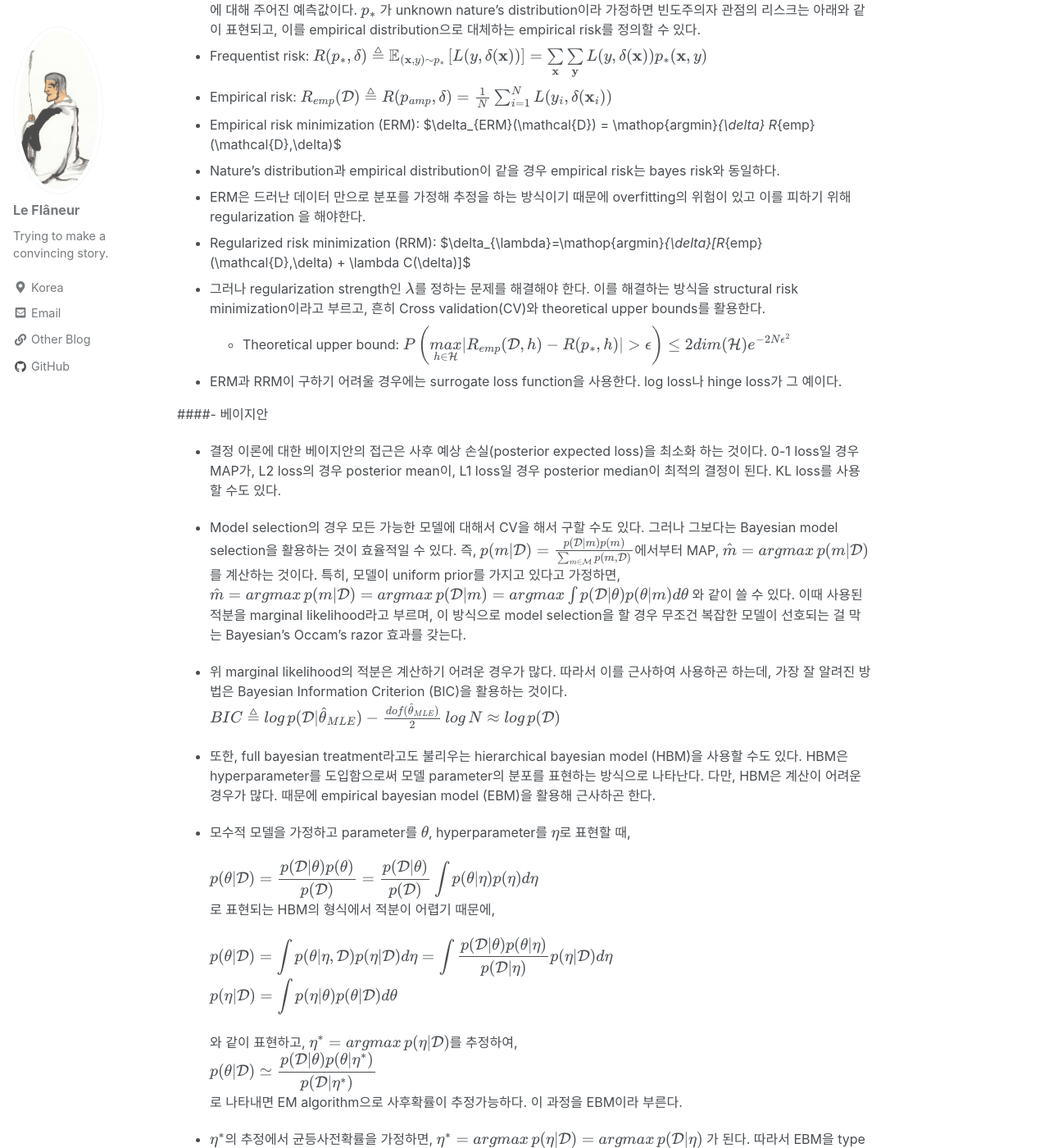
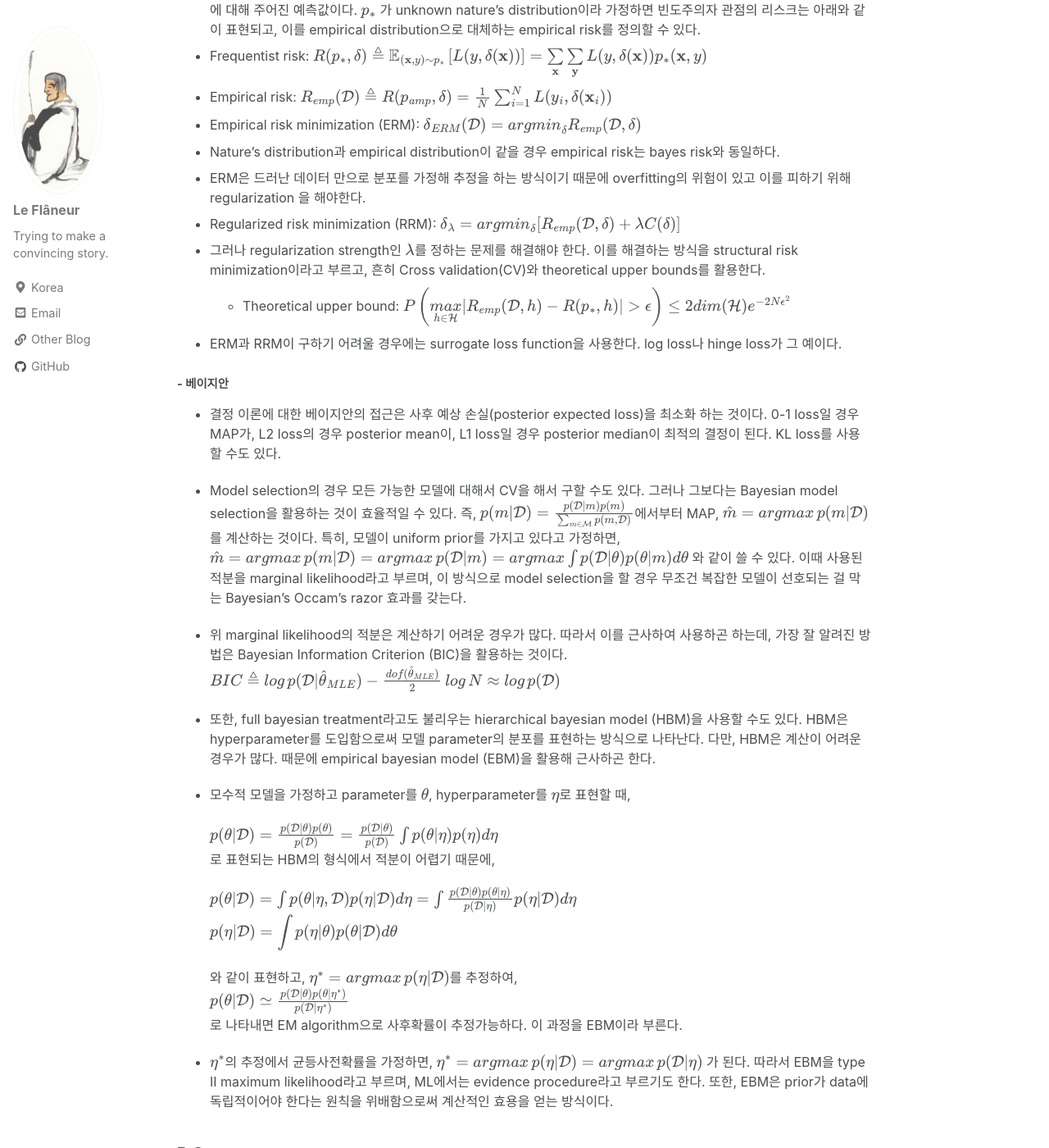
Before and after one commit to jisang0814/vitaflaneur.github.io, a Jekyll site: the page built from _posts/2019-01-15-bayesian-vs-frequentist-in-ml.md, in a window 1280 px wide and 1400 px high, scrolled down 3739 px. Shown: the whole window at 82% size. Built offline with Jekyll 4.4.1, drawn with Linux system fonts in a browser that asks for light colours; nearby versions of some CDN libraries; formulas are drawn with MathJax 3; comment, search, counter and statistics services are not loaded.

Commit message:
Update 2019-01-15-bayesian-vs-frequentist-in-ml.md

```diff
--- a/_posts/2019-01-15-bayesian-vs-frequentist-in-ml.md
+++ b/_posts/2019-01-15-bayesian-vs-frequentist-in-ml.md
@@ -109,17 +109,17 @@
 -  빈도주의자 결정 이론에서 risk의 계산은 실제 데이터 $\mathcal{D}$의 분포를 알아야 수행될 수 있다. 이를 알 수 없는 경우가 많기 때문에 $L(\theta, \delta(\mathcal{D}))$가 아닌 $L(y, \delta(x))$를 사용해 정의한다. 이때 $y$ 는 참이지만 알려지지 않은 반응값이고, $\delta(x)$는 입력 x에 대해 주어진 예측값이다. $p_{\ast}$ 가 unknown nature's distribution이라 가정하면 빈도주의자 관점의 리스크는 아래와 같이 표현되고, 이를 empirical distribution으로 대체하는 empirical risk를 정의할 수 있다.
   -  Frequentist risk: $$R(p_{\ast}, \delta ) \triangleq \mathbb{E}_{(\mathbf{x},y) \sim p_{\ast}} \left[ L(y, \delta(\mathbf{x}))\right] = \underset{\mathbf{x}}{\sum}\underset{\mathbf{y}}{\sum}L(y, \delta(\mathbf{x})) p_{\ast}(\mathbf{x},y)$$
   -  Empirical risk: $$R_{emp}(\mathcal{D}) \triangleq R(p_{amp}, \delta ) = \frac{1}{N} \sum_{i=1}^{N}L(y_i, \delta(\mathbf{x}_i)) $$
-  -  Empirical risk minimization (ERM): $\delta_{ERM}(\mathcal{D}) = \mathop{argmin}_{\delta} R_{emp}(\mathcal{D},\delta)$
+  -  Empirical risk minimization (ERM): $$\delta_{ERM}(\mathcal{D}) = \mathop{argmin}_{\delta} R_{emp}(\mathcal{D},\delta)$$
   -  Nature's distribution과 empirical distribution이 같을 경우 empirical risk는 bayes risk와 동일하다.
 -  ERM은 드러난 데이터 만으로 분포를 가정해 추정을 하는 방식이기 때문에 overfitting의 위험이 있고 이를 피하기 위해 regularization 을 해야한다.
-  -  Regularized risk minimization (RRM): $\delta_{\lambda}=\mathop{argmin}_{\delta}[R_{emp}(\mathcal{D},\delta) + \lambda C(\delta)]$
+  -  Regularized risk minimization (RRM): $$\delta_{\lambda}=\mathop{argmin}_{\delta}[R_{emp}(\mathcal{D},\delta) + \lambda C(\delta)]$$
 - 그러나 regularization strength인 $\lambda$를 정하는 문제를 해결해야 한다. 이를 해결하는 방식을 structural risk minimization이라고 부르고, 흔히 Cross validation(CV)와 theoretical upper bounds를 활용한다.
   -  Theoretical upper bound: $P \left(\underset{h \in \mathcal{H}}{\mathop{max}} \lvert R_{emp}(\mathcal{D},h) -R(p_{\ast} , h) \rvert>\epsilon \right) \leq 2dim(\mathcal{H})e^{-2N\epsilon^2}$
 -  ERM과 RRM이 구하기 어려울 경우에는 surrogate loss function을 사용한다. log loss나 hinge loss가 그 예이다.
 
 
 
-####- 베이지안
+#### - 베이지안
 
 - 결정 이론에 대한 베이지안의 접근은 사후 예상 손실(posterior expected loss)을 최소화 하는 것이다. 0-1 loss일 경우 MAP가, L2 loss의 경우 posterior mean이, L1 loss일 경우 posterior median이 최적의 결정이 된다. KL loss를 사용할 수도 있다.
 
@@ -132,14 +132,14 @@
 
 - 모수적 모델을 가정하고 parameter를 $\theta$, hyperparameter를 $\eta$로 표현할 때,
 
-  $$\displaystyle p(\theta\vert \mathcal{D}) = \frac{p(\mathcal{D}\vert \theta)p(\theta)}{p(\mathcal{D})}= \frac{p(\mathcal{D}\vert \theta)}{p(\mathcal{D})}\int{p(\theta\vert \eta)p(\eta)d\eta} $$
+  $$p(\theta\vert \mathcal{D}) = \frac{p(\mathcal{D}\vert \theta)p(\theta)}{p(\mathcal{D})}= \frac{p(\mathcal{D}\vert \theta)}{p(\mathcal{D})}\int{p(\theta\vert \eta)p(\eta)d\eta} $$
   로 표현되는 HBM의 형식에서 적분이 어렵기 때문에,
 
-  $$\displaystyle p(\theta\vert \mathcal{D}) = \int {p(\theta\vert  \eta,\mathcal{D})p(\eta\vert \mathcal{D})d\eta} = \int{\frac{p(\mathcal{D}\vert \theta)p(\theta\vert \eta)}{p(\mathcal{D}\vert \eta)}p(\eta\vert \mathcal{D})d\eta} $$
+  $$p(\theta\vert \mathcal{D}) = \int {p(\theta\vert  \eta,\mathcal{D})p(\eta\vert \mathcal{D})d\eta} = \int{\frac{p(\mathcal{D}\vert \theta)p(\theta\vert \eta)}{p(\mathcal{D}\vert \eta)}p(\eta\vert \mathcal{D})d\eta} $$
   $$\displaystyle p(\eta\vert \mathcal{D})=\int{p(\eta\vert \theta)p(\theta\vert \mathcal{D})d\theta}$$
 
   와 같이 표현하고,  $\eta^{\ast} = \mathop{argmax}  p(\eta\vert \mathcal{D})$를 추정하여,
-  $$\displaystyle p(\theta\vert \mathcal{D})\simeq \frac{p(\mathcal{D}\vert \theta)p(\theta\vert \eta^{\ast})}{p(\mathcal{D}\vert \eta^{\ast})} $$
+  $$p(\theta\vert \mathcal{D})\simeq \frac{p(\mathcal{D}\vert \theta)p(\theta\vert \eta^{\ast})}{p(\mathcal{D}\vert \eta^{\ast})} $$
   로 나타내면 EM algorithm으로 사후확률이 추정가능하다. 이 과정을 EBM이라 부른다.
 
 - $\eta^{\ast}$의 추정에서 균등사전확률을 가정하면, $\eta^{\ast} = \mathop{argmax}  p(\eta\vert \mathcal{D}) =  \mathop{argmax}  p(\mathcal{D}\vert \eta) $ 가 된다. 따라서 EBM을 type II maximum likelihood라고 부르며, ML에서는 evidence procedure라고 부르기도 한다. 또한, EBM은 prior가 data에 독립적이어야 한다는 원칙을 위배함으로써 계산적인 효용을 얻는 방식이다.
```
